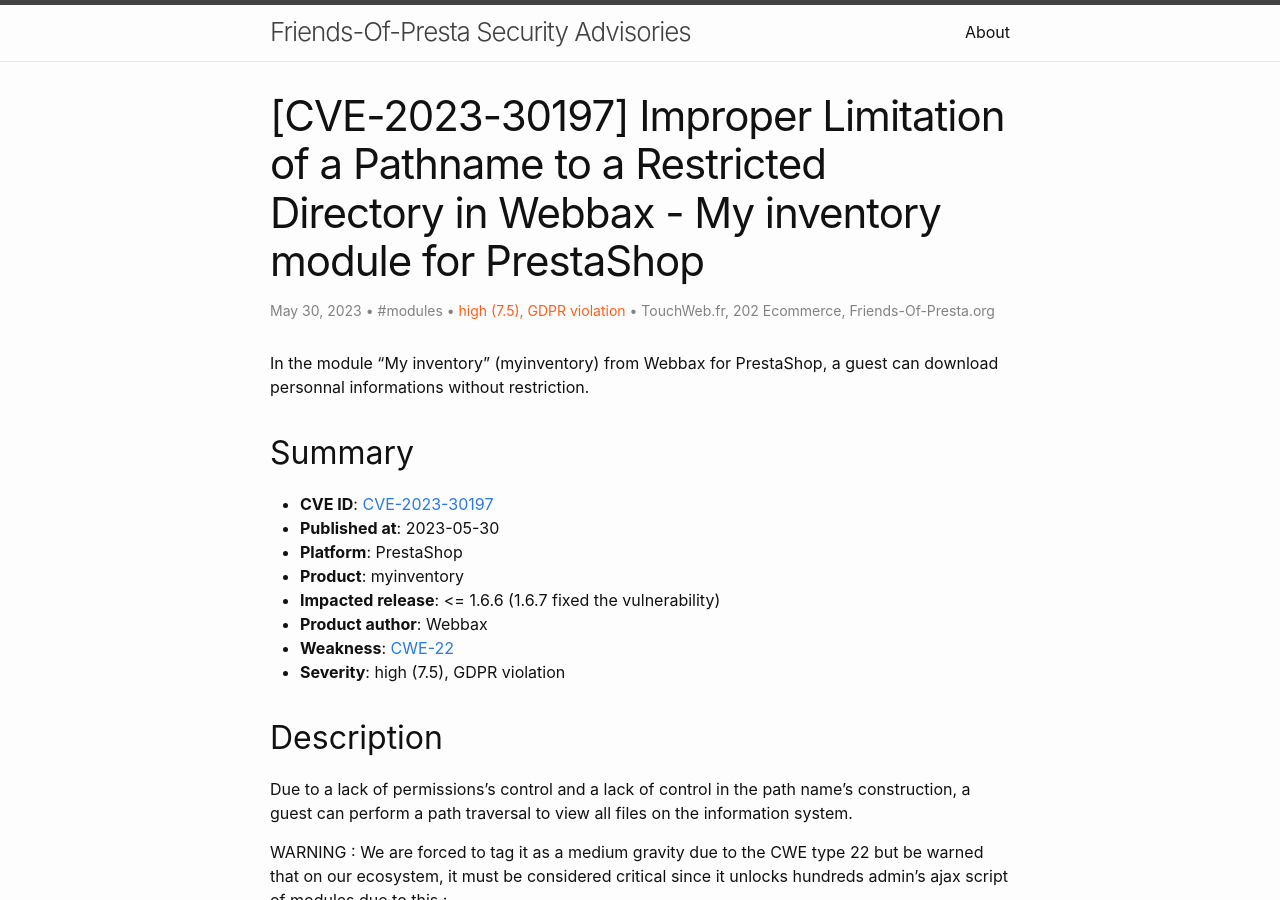
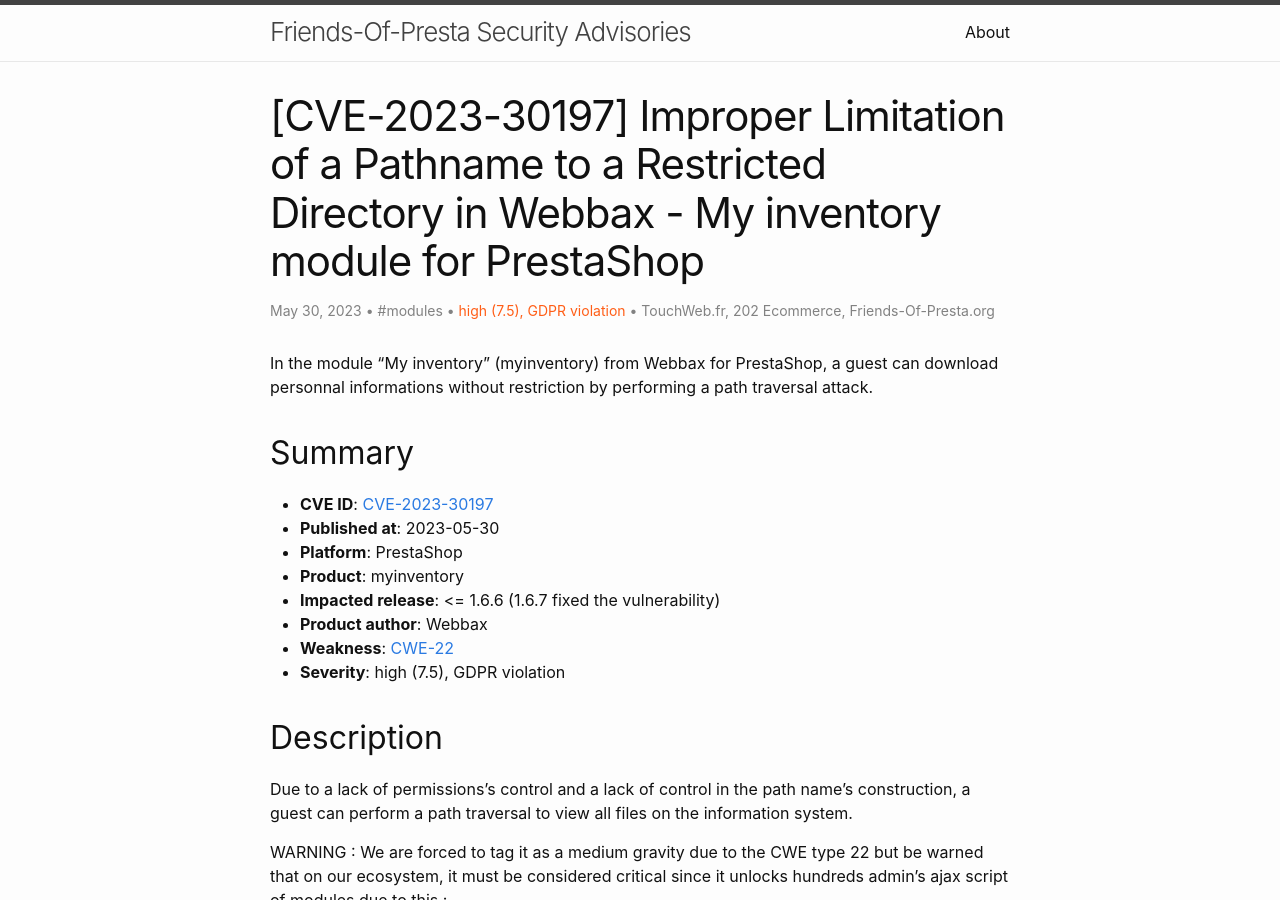
Before and after one commit to friends-of-presta/security-advisories, a Jekyll site: the page built from _posts/2023-05-30-myinventory.md, in a window 1280 px wide and 900 px high. Built offline with Jekyll 4.4.1, drawn with Linux system fonts in a browser that asks for light colours.

Commit message:
Update 2023-05-30-myinventory.md

```diff
--- a/_posts/2023-05-30-myinventory.md
+++ b/_posts/2023-05-30-myinventory.md
@@ -10,7 +10,7 @@ meta: "CVE,PrestaShop,myinventory"
 severity: "high (7.5), GDPR violation"
 ---
 
-In the module "My inventory" (myinventory) from Webbax for PrestaShop, a guest can download personnal informations without restriction.
+In the module "My inventory" (myinventory) from Webbax for PrestaShop, a guest can download personnal informations without restriction by performing a path traversal attack.
 
 ## Summary
 
```
